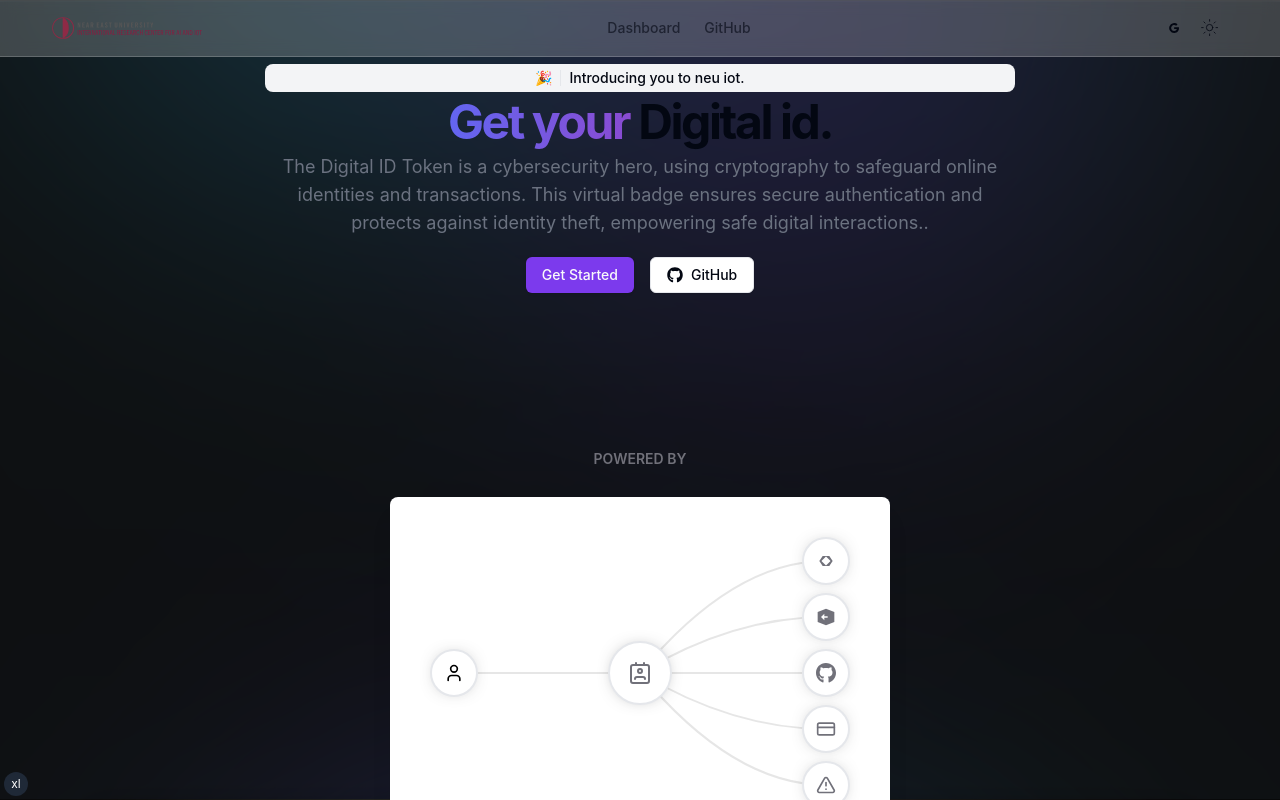
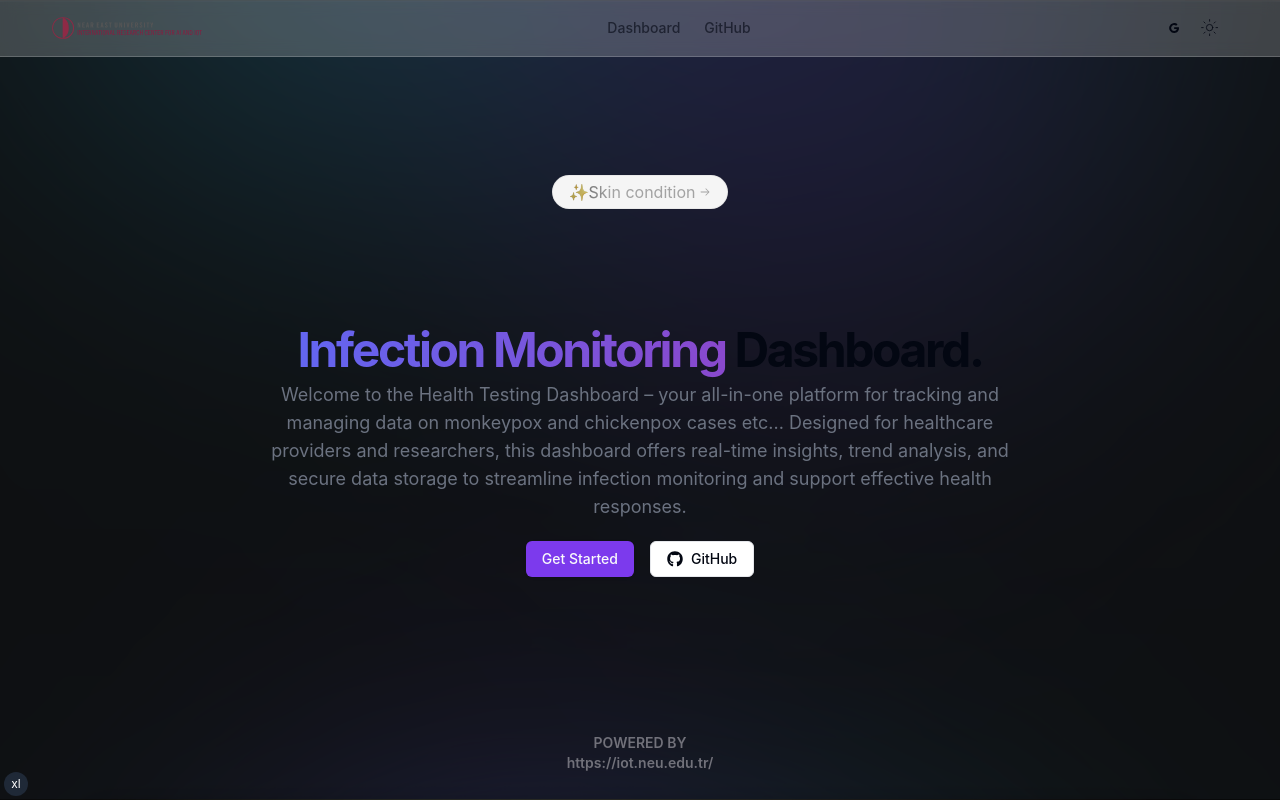
Before and after one commit to Rubanda/iot-neu, a Next.js app: page / in a window 1280 px wide. Built offline with nearby package versions, Linux system fonts and the light colour scheme.

Commit message:
working on the school project

```diff
--- a/src/components/center.tsx
+++ b/src/components/center.tsx
@@ -36,22 +36,8 @@
       }}
     >
       <PageHeader className="pb-8">
-        <Link
-          style={{
-            opacity: 0,
-            transform: "translateY(-20px)",
-            animation: "fadeDown 2s ease-out 0.75s forwards",
-          }}
-          href="/login"
-          className="flex items-center text-center  justify-center bg-muted  rounded-lg  px-3 py-1 text-sm font-medium"
-        >
-          🎉 <Separator className="mx-2 h-4" orientation="vertical" />{" "}
-          <span className="sm:hidden">Neu Digital Id.</span>
-          <span className="hidden sm:inline">
-            Introducing you to neu iot.
-          </span>
-        </Link>
-        {/* <TextShimmerDemo /> */}
+
+        <TextShimmerDemo />
         <span
           style={{
             opacity: 0,
@@ -61,9 +47,9 @@
           className="text-center text-5xl font-bold leading-tight tracking-tighter md:text-5xl lg:leading-[1.1]"
         >
           <span className="text-gradient_indigo-purple font-bold">
-            Get your {""}
+          Infection Monitoring {""}
           </span>
-          Digital id.
+          Dashboard.
         </span>
 
         <span
@@ -74,9 +60,10 @@
           }}
           className="mx-auto max-w-[750px] text-lg text-center text-muted-foreground"
         >
-          The Digital ID Token is a cybersecurity hero, using cryptography to safeguard online identities and transactions.
-          This virtual badge ensures secure authentication and protects against identity theft, empowering safe digital interactions..
-        </span>
+          Welcome to the Health Testing Dashboard – your all-in-one platform for tracking and managing data
+          on monkeypox and chickenpox cases etc... Designed for healthcare providers and researchers, this dashboard offers real-time insights, trend analysis,
+          and secure data storage to streamline infection monitoring and support effective health responses.
+          </span>
 
         <div
           style={{
@@ -100,20 +87,21 @@
           </Link>
         </div>
         <div
+
           style={{
             opacity: 0,
             transform: "translateY(20px)",
             animation: "fadeUp 2s ease-out 0.55s forwards",
           }}
-          className="container mt-28 mb-32"
+          className="container flex flex-col items-center mt-28 mb-32"
         >
           {" "}
           <h2 className="text-zinc-500 text-center text-sm font-semibold uppercase">
             Powered by
           </h2>
-          <div className="text-zinc-500 my-7 flex flex-wrap items-center justify-center gap-10 gap-y-8 lg:gap-14">
-           <AnimatedBeamDemo />
-          </div>
+          <Link href="https://iot.neu.edu.tr/" className="text-zinc-500 text-center text-sm font-semibold uppercaser">
+            <span>https://iot.neu.edu.tr/</span>
+          </Link>
         </div>
         <SiteFooter />
       </PageHeader>
--- a/src/components/dashboard/scan-image.tsx
+++ b/src/components/dashboard/scan-image.tsx
@@ -25,12 +25,10 @@
 };
 let img = '/atiot.jpeg';
 const label_map = [
-    { name: 'Anger', icon: '😤' },
-    { name: 'Neutral', icon: '😶' },
-    { name: 'Fear', icon: '😨' },
-    { name: 'Happy', icon: '😅' },
-    { name: 'Sad', icon: '😢' },
-    { name: 'Surprise', icon: '😯' },
+    { name: 'Monkeypox', icon: '😤' },
+    { name: 'Chickenpox', icon: '😶' },
+    { name: 'Measles', icon: '😨' },
+    { name: 'Healthy', icon: '😅' },
 ];
 export function CheckSkinCondition() {
     const [image, setImage] = useState<any>(null);
@@ -85,17 +83,18 @@
         setImage(null)
     };
     const Analyze = async (event: any) => {
+        console.log('process', process.env.AI_API_URL)
         event.preventDefault();
         setLoading(true)
-        const data: any = await axios.get(`${process.env.AI_API_URL}/predict/`);
+        const data: any = await axios.get(`https://fastapi.masatafit.com/predict/`);
         if (data === 200) toast.success('predicted');
         setRes(data.data);
         setLoading(false)
     };
-
-    const final: { name: string; icon: string }[] = label_map.filter(
+    console.log('data', {res})
+    const final: { name: string; icon: string } = label_map.find(
         (lab: any) => lab.name === res?.result
-    );
+    ) ?? {name: 'Monkeypox', icon: '😤'};
     return (
         <Dialog>
             <DialogTrigger asChild>
@@ -231,12 +230,12 @@
                         </CardTitle>
                     </CardHeader>
                     <CardContent>
-                        {final.length > 0 ? (
+                        {final ? (
                             <>
-                                <span className='text-3xl'>{final[0]?.icon}</span>
+                                <span className='text-3xl'>{final?.icon}</span>
                                 <a href='#'>
                                     <h5 className='mb-2 text-2xl font-semibold tracking-tight text-gray-900'>
-                                        {final[0]?.name}
+                                        {final?.name}
                                     </h5>
                                 </a>
                             </>
--- a/src/components/intro.tsx
+++ b/src/components/intro.tsx
@@ -1,8 +1,9 @@
+'use client'
 import { cn } from "@/lib/utils";
 import TextShimmer from "@/components/magicui/animated-shiny-text";
 import { ArrowRightIcon } from "@radix-ui/react-icons";
 
-export async function TextShimmerDemo() {
+export  function TextShimmerDemo() {
   return (
     <div className="z-10 flex min-h-[16rem] items-center justify-center">
       <div
@@ -11,7 +12,7 @@
         )}
       >
         <TextShimmer className="inline-flex items-center justify-center px-4 py-1 transition ease-out hover:text-neutral-600 hover:duration-300 hover:dark:text-neutral-400">
-          <span>✨ Introducing Magic UI</span>
+          <span>✨Skin condition</span>
           <ArrowRightIcon className="ml-1 size-3 transition-transform duration-300 ease-in-out group-hover:translate-x-0.5" />
         </TextShimmer>
       </div>
```
Also changed, not shown: 1 other file (tests, documents, lock files or other folders).
